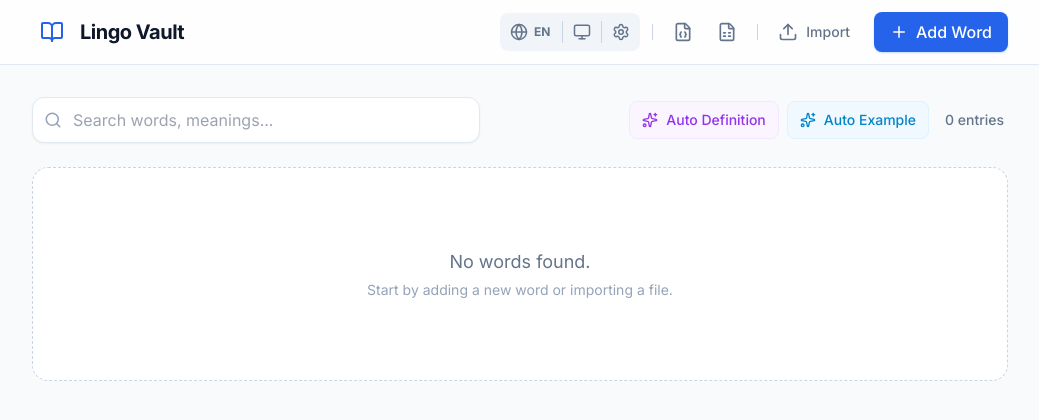
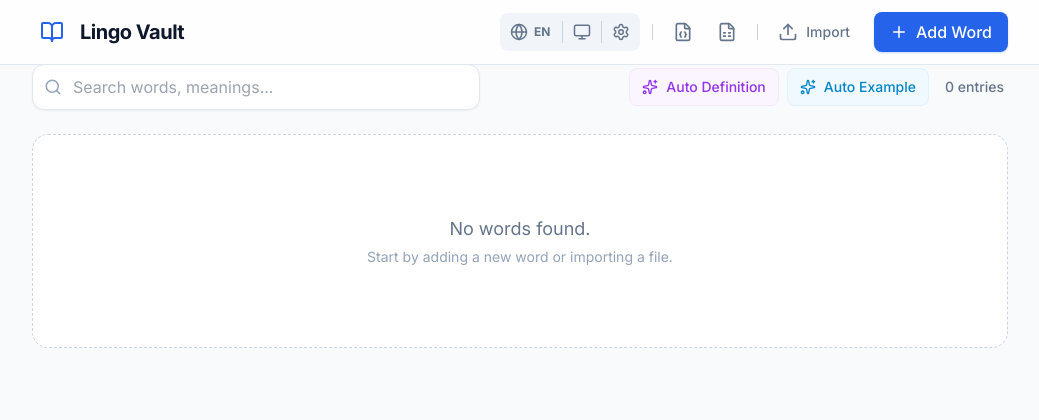
Before and after one commit to Kozmosa/LingoVault, a React (Vite) app: page / in a window 1280 px wide. Shown: the top 420 px of the page, without its empty margins (120-1159 px from the left). Built offline with nearby package versions, Linux system fonts and the light colour scheme.

Commit message:
feat: enhance UI layout with safe area adjustments and improve Android theme settings

```diff
--- a/App.tsx
+++ b/App.tsx
@@ -514,8 +514,11 @@ const App: React.FC = () => {
       />
 
       {/* Header */}
-      <header className="sticky top-0 z-10 bg-white/80 dark:bg-slate-900/80 backdrop-blur-md border-b border-slate-200 dark:border-slate-800 transition-colors">
-        <div className="max-w-5xl mx-auto px-4 sm:px-6 h-16 flex items-center justify-between">
+      <header
+        className="fixed top-0 left-0 right-0 z-30 bg-white/80 dark:bg-slate-900/80 backdrop-blur-md border-b border-slate-200 dark:border-slate-800 transition-colors"
+        style={{ paddingTop: 'var(--safe-area-top)' }}
+      >
+        <div className="max-w-5xl mx-auto px-4 sm:px-6 flex items-center justify-between min-h-16">
           <div className="flex items-center gap-2 text-brand-600 dark:text-brand-500">
             <button
               type="button"
@@ -589,7 +592,10 @@ const App: React.FC = () => {
       </header>
 
       {/* Main Content */}
-      <main className={activePage === 'drill' ? 'px-3 sm:px-6 py-6' : 'max-w-5xl mx-auto px-4 sm:px-6 py-8'}>
+      <main
+        className={activePage === 'drill' ? 'px-3 sm:px-6 py-6' : 'max-w-5xl mx-auto px-4 sm:px-6 py-8'}
+        style={{ paddingTop: 'calc(4rem + var(--safe-area-top))' }}
+      >
         {activePage === 'vault' ? (
           <>
             <div className="mb-6 flex flex-col sm:flex-row sm:items-center justify-between gap-4">
--- a/components/NavigationDrawer.tsx
+++ b/components/NavigationDrawer.tsx
@@ -48,6 +48,7 @@ export const NavigationDrawer: React.FC<NavigationDrawerProps> = ({
       <aside
         className={`absolute left-0 top-0 h-full w-72 max-w-full bg-white dark:bg-slate-900 shadow-xl border-r border-slate-200 dark:border-slate-800 transform transition-transform duration-300 ease-out flex flex-col ${isOpen ? 'translate-x-0' : '-translate-x-full'}`}
         aria-label={navLabel}
+        style={{ paddingTop: 'var(--safe-area-top)' }}
       >
         <div className="flex items-center justify-between px-5 py-4 border-b border-slate-200 dark:border-slate-800">
           <div className="flex flex-col">
--- a/index.css
+++ b/index.css
@@ -14,6 +14,12 @@
   /* 应用顶部安全区域 */
   body {
     padding-top: var(--safe-area-top);
+    padding-bottom: var(--safe-area-bottom);
+    padding-top: constant(safe-area-inset-top);
+    padding-top: env(safe-area-inset-top);
+    padding-bottom: constant(safe-area-inset-bottom);
+    padding-bottom: env(safe-area-inset-bottom);
+    min-height: 100vh;
   }
 }
 
--- a/index.html
+++ b/index.html
@@ -1,13 +1,19 @@
 <!DOCTYPE html>
 <html lang="en">
+
 <head>
   <meta charset="UTF-8" />
-    <meta name="viewport" content="width=device-width, initial-scale=1.0" />
+  <!-- <meta name="viewport" content="width=device-width, initial-scale=1.0" /> -->
+  <meta name="viewport"
+    content="width=device-width, initial-scale=1.0, maximum-scale=1.0, user-scalable=no, viewport-fit=cover" />
   <title>LingoVault - AI Vocabulary Manager</title>
   <link href="https://fonts.googleapis.com/css2?family=Inter:wght@300;400;500;600;700&display=swap" rel="stylesheet">
   <script type="module" src="/index.tsx"></script>
 </head>
-  <body class="bg-slate-50 text-slate-900 dark:bg-slate-950 dark:text-slate-100 antialiased transition-colors duration-300">
+
+<body
+  class="bg-slate-50 text-slate-900 dark:bg-slate-950 dark:text-slate-100 antialiased transition-colors duration-300">
   <div id="root"></div>
 </body>
+
 </html>
--- a/vite.config.ts
+++ b/vite.config.ts
@@ -15,6 +15,10 @@ export default defineConfig(({ mode }) => {
       host: '0.0.0.0',
     },
     plugins: [react()],
+    build: {
+      // upscale the warning threshold
+      chunkSizeWarningLimit: 1500
+    },
     define: {
       'process.env.API_KEY': JSON.stringify(env.GEMINI_API_KEY),
       'process.env.GEMINI_API_KEY': JSON.stringify(env.GEMINI_API_KEY),
```
Also changed, not shown: scripts/release-android.mjs (+10 -6 lines), 5 other files (tests, documents, lock files or other folders). Lines whose indentation alone changed are shown as unchanged.
